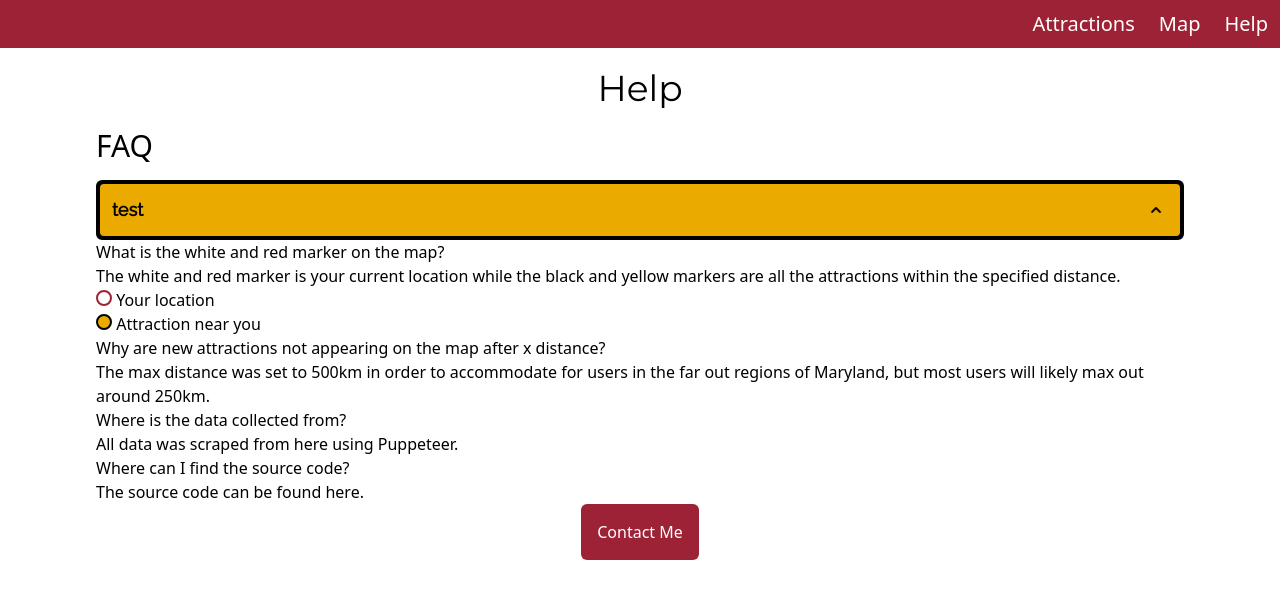
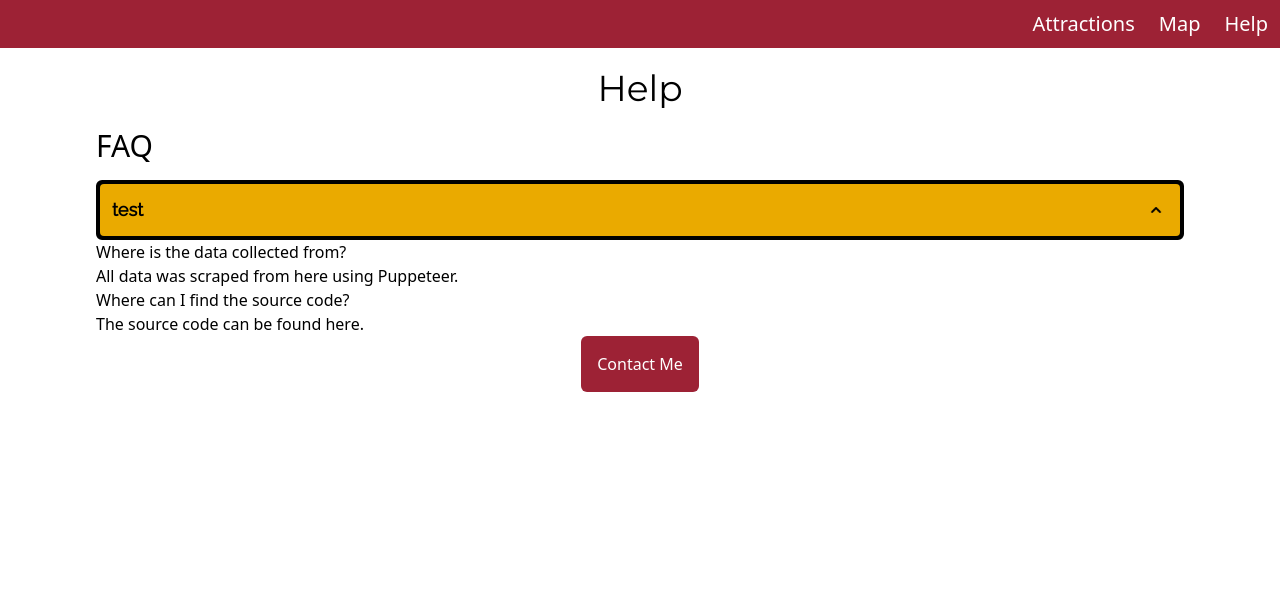
Before and after one commit to alexbluo/jsfbla21, a React (Vite) app in the folder frontend/: page /help in a window 1280 px wide. Shown: the top 598 px of the page. Built offline with nearby package versions, Linux system fonts and the light colour scheme.

Commit message:
remove old help page stuff

```diff
--- a/frontend/package.json
+++ b/frontend/package.json
@@ -4,7 +4,6 @@
   "private": true,
   "dependencies": {
     "@react-google-maps/api": "^2.8.1",
-    "@react-google-maps/marker-clusterer": "^2.9.0",
     "@testing-library/react": "^12.1.2",
     "axios": "^0.26.0",
     "classnames": "^2.3.1",
--- a/frontend/src/components/Map.jsx
+++ b/frontend/src/components/Map.jsx
@@ -10,9 +10,8 @@ import {
   MarkerClusterer,
 } from "@react-google-maps/api";
 import Slider from "rc-slider";
-import Preview from "./Preview";
+import findFacet from "../utils/findFacet.js";
 import "rc-slider/assets/index.css";
-import findFacet from "../utils/findFacet.js";
 
 export default function Map({ center, centerName }) {
   const [sliderValue, setSliderValue] = useState(20); // in km, not passed to query
@@ -83,6 +82,10 @@ export default function Map({ center, centerName }) {
                           onCloseClick={() => setSelectedMarker(null)}
                         >
                           <div>
+                            <span className="font-semibold">
+                              {doc.attraction_name}
+                            </span>
+                            <br />
                             {doc.address}
                             <br />
                             {findFacet(doc, "city")}, {doc.state}&nbsp;
@@ -130,14 +133,14 @@ export default function Map({ center, centerName }) {
           />
           <label className="ml-2 flex rounded bg-white">
             <input
-              className="w-8 rounded text-right"
+              className="w-8 rounded py-2 text-right"
               type="number"
               min={0}
               max={300}
               value={sliderValue}
               onInput={handleInput}
             />
-            <span className="px-2">km</span>
+            <span className="p-2">km</span>
           </label>
         </div>
         {/* {selectedMarker && (
--- a/frontend/src/pages/HelpPage.jsx
+++ b/frontend/src/pages/HelpPage.jsx
@@ -10,28 +10,8 @@ export default function HelpPage() {
         <h1 className="page-title">Help</h1>
         <h2 className="pb-4 text-3xl">FAQ</h2>
         <div className="flex flex-col gap-1 rounded-md border-4 bg-black">
-          <Dropdown header="test">i am testig tis</Dropdown>
+          <Dropdown header="test">content</Dropdown>
         </div>
-        <div className="">
-          <h3>What is the white and red marker on the map?</h3>
-          <p>
-            The white and red marker is your current location while the black
-            and yellow markers are all the attractions within the specified
-            distance.
-          </p>
-          <label>
-            <Marker name="Your Location" isCenter /> Your location
-            <br />
-            <Marker name="Attraction Name" /> Attraction near you
-          </label>
-          <h3>
-            Why are new attractions not appearing on the map after x distance?
-          </h3>
-          <p>
-            The max distance was set to 500km in order to accommodate for users
-            in the far out regions of Maryland, but most users will likely max
-            out around 250km.
-          </p>
           <h3>Where is the data collected from?</h3>
           <p>
             All data was scraped from&nbsp;
@@ -52,7 +32,6 @@ export default function HelpPage() {
               </button>
             </a>
           </div>
-        </div>
       </div>
     </>
   );
```
Also changed, not shown: 1 other file (tests, documents, lock files or other folders).
